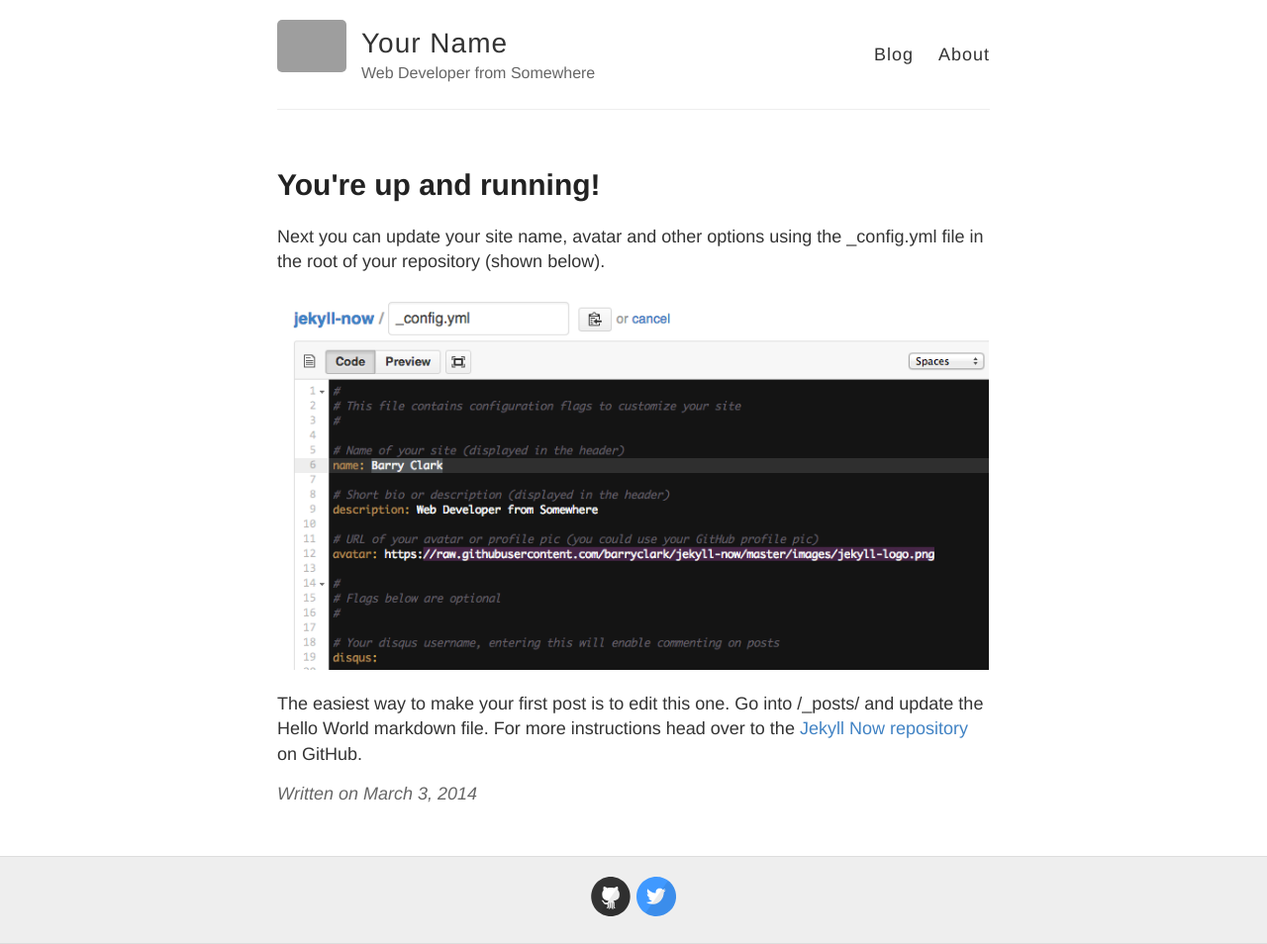
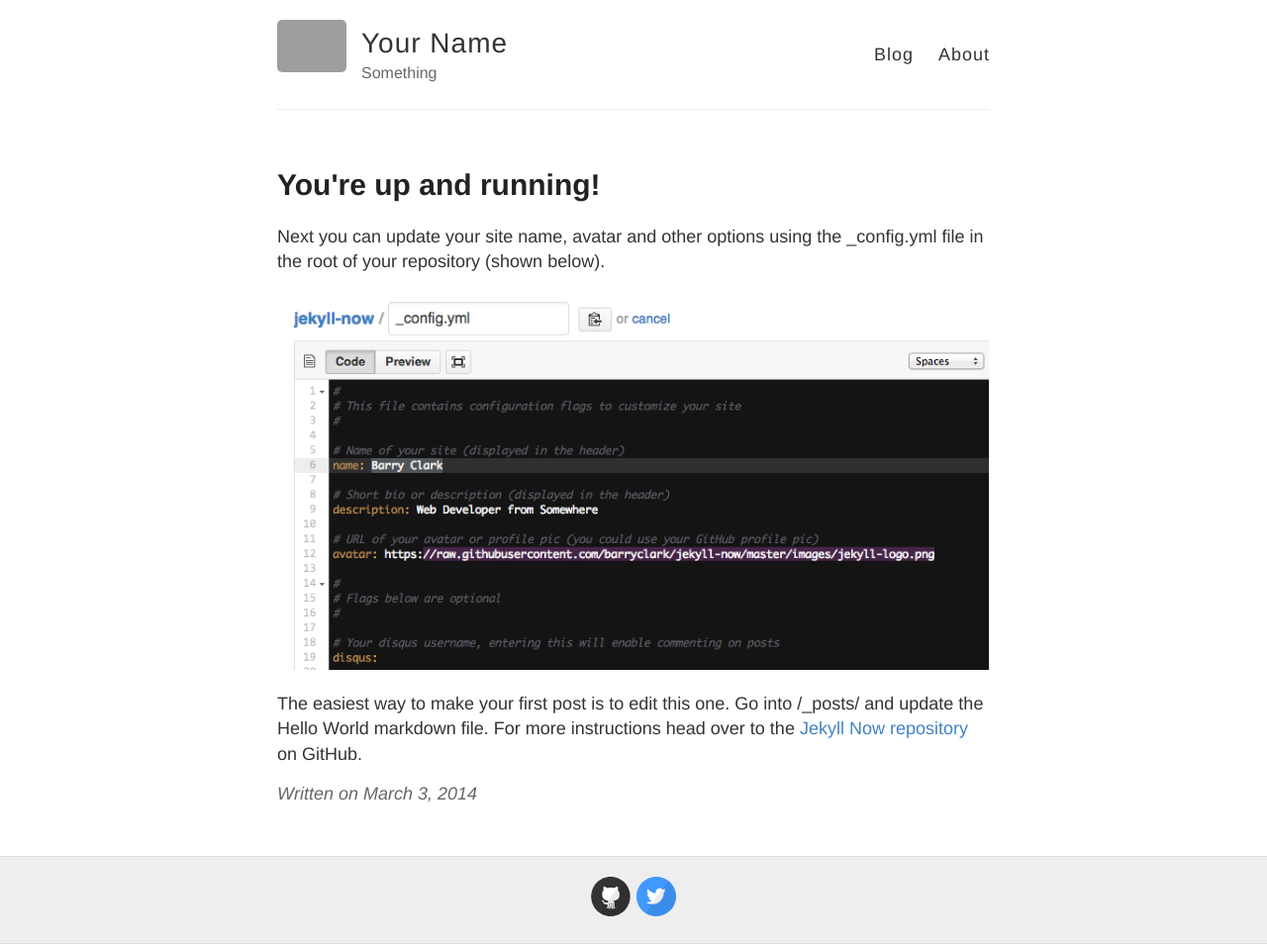
Before and after one commit to HitaishiD/HitaishiD.github.io, a Jekyll site: the page built from _posts/2014-3-3-Hello-World.md, in a window 1280 px wide. Shown: the whole page at 99% size. Built offline with Jekyll 4.4.1, drawn with Linux system fonts in a browser that asks for light colours; grey boxes are pictures that could not be loaded.

Commit message:
Update _config.yml

```diff
--- a/_config.yml
+++ b/_config.yml
@@ -6,7 +6,7 @@
 name: Your Name
 
 # Short bio or description (displayed in the header)
-description: Web Developer from Somewhere
+description: Something
 
 # URL of your avatar or profile pic (you could use your GitHub profile pic)
 avatar: https://raw.githubusercontent.com/barryclark/jekyll-now/master/images/jekyll-logo.png
@@ -41,7 +41,7 @@
 
 # Your website URL (e.g. http://barryclark.github.io or http://www.barryclark.co)
 # Used for Sitemap.xml and your RSS feed
-url:
+url: "https://hitaishid.github.io"
 
 # If you're hosting your site at a Project repository on GitHub pages
 # (http://yourusername.github.io/repository-name)
```
